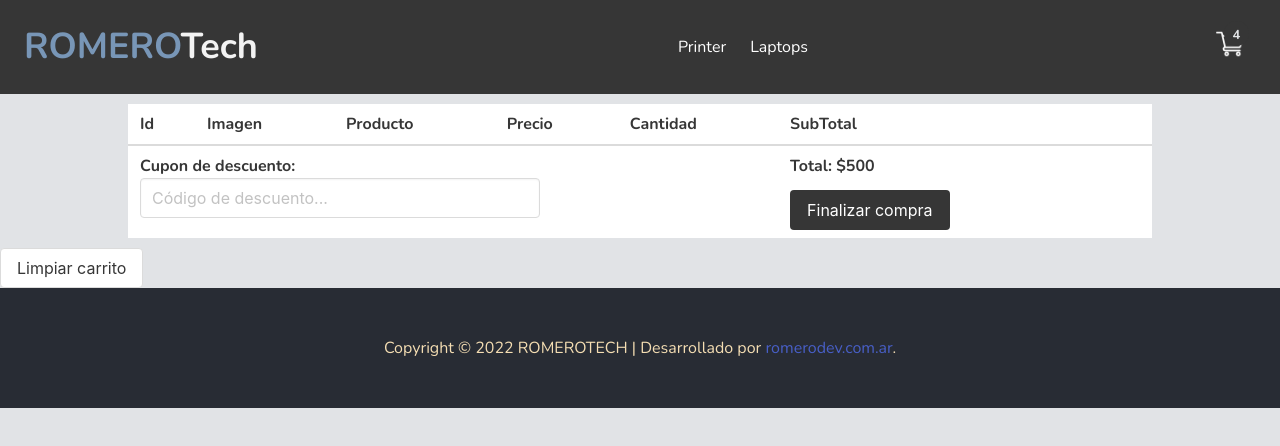
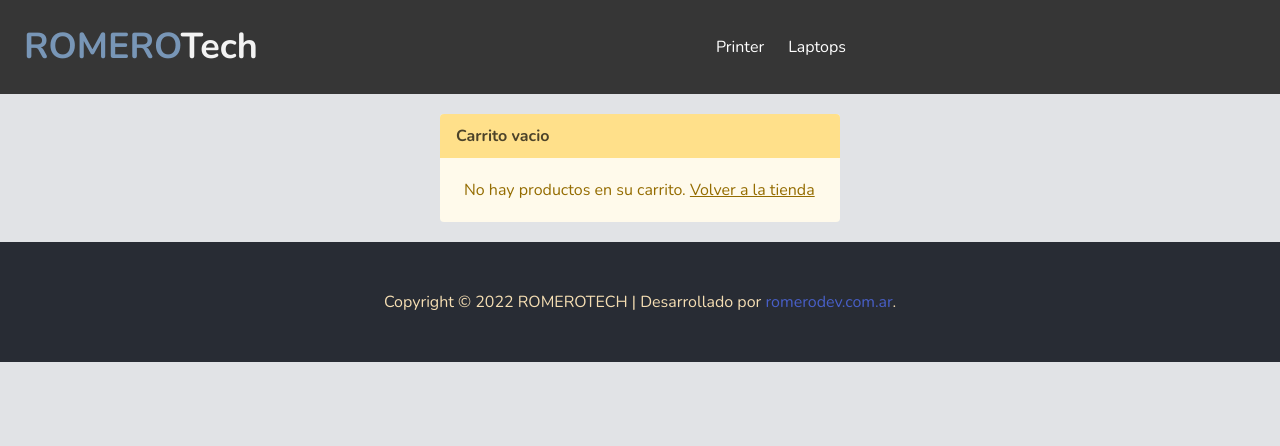
Before and after one commit to romemarce/reactjs-marcelo-romero, a React (Create React App) app: page /cart in a window 1280 px wide. Shown: the top 446 px of the page. Built offline with nearby package versions, Linux system fonts and the light colour scheme.

Commit message:
romerotech-romero

```diff
--- a/src/components/Header/CartWidget.js
+++ b/src/components/Header/CartWidget.js
@@ -2,12 +2,13 @@ import React from "react";
 import cartIcon from "./../../assets/img/cart-icon.png";
 
 const CartWidget = ({ count }) => {
-  count = count>9 ? "9+" : count
-  return (
+  count = count > 9 ? "9+" : count
+  return (<>
     <section className="cart-widget">
       <img src={cartIcon} alt="carrito" />
       <span>{count}</span>
     </section>
+  </>
 
   )
 }
--- a/src/components/Header/NavBar.js
+++ b/src/components/Header/NavBar.js
@@ -1,15 +1,28 @@
-import React from "react"
+import React, { useContext, useEffect } from "react"
 import { useState } from "react";
 import { NavLink } from "react-router-dom"
 import CartWidget from "./CartWidget"
 import Categories from "./Categories"
 
 import listCategories from "./../../assets/data/categories.json";
+import { AllContext } from "../Context/AllContext";
 
 
 const NavBar = () => {
-  const [menu,setMenu] = useState(true)
-  const toggleMenu = () =>{
+  const { cartList } = useContext(AllContext)
+  const { cart } = cartList
+
+  const [cardCount, setCardCount] = useState(0)
+
+  useEffect(() => {
+    let cant = 0;
+    cart.map(e => cant += e.amount)
+
+    setCardCount(cant)
+  }, [cart])
+
+  const [menu, setMenu] = useState(true)
+  const toggleMenu = () => {
     setMenu(!menu)
   }
 
@@ -28,9 +41,11 @@ const NavBar = () => {
       <section className={menu ? "navbar-menu" : "navbar-menu is-active"} >
         <Categories items={listCategories} />
         <section className="navbar-end">
-          <NavLink to="/cart" className="navbar-item mr-5">
-            <CartWidget count={4} />
-          </NavLink>
+          {cardCount > 0 &&
+            <NavLink to="/cart" className="navbar-item mr-5">
+              <CartWidget count={cardCount} />
+            </NavLink>
+          }
         </section>
       </section>
     </nav>
--- a/src/components/pages/CartListContainer.js
+++ b/src/components/pages/CartListContainer.js
@@ -1,15 +1,23 @@
 import React, { useContext } from "react";
+import { Link } from "react-router-dom";
 import { AllContext } from "../Context/AllContext";
 import deleteIcon from "./../../assets/img/delete-icon.png"
+
+
+import ErrorMessage from "./utils/ErrorMessage";
 
 const CartListContainer = () => {
   const { cartList } = useContext(AllContext)
   const { cart, removeItem, clearItems } = cartList
 
+  let totalCarrito = 0
+  if (cart.length > 0) cart.map(e => totalCarrito += e.amount * e.price)
+
   return (
     <main className="contaier">
       <section className="columns is-multiline is-mobile">
         <section className="column is-12">
+          {cart.length > 0 ?
           <table className="table" style={{ width: "100%", maxWidth: "80%", margin: "10px auto" }}>
             <thead>
               <tr>
@@ -19,39 +27,44 @@ const CartListContainer = () => {
                 <th>Precio</th>
                 <th>Cantidad</th>
                 <th>SubTotal</th>
-                <th style={{width: "5%"}}></th>
+                <th style={{ width: "5%" }}></th>
               </tr>
             </thead>
-            <tfoot>
-              <tr>
-                <th colSpan={5}>
-                  Cupon de descuento:
-                  <input style={{ maxWidth: "400px", display: "block" }} className="input" type="text" placeholder="Código de descuento..." />
-                </th>
-                <th>Total: $500
-                  <button className="button mt-3 is-dark" style={{ display: "block" }}>Finalizar compra</button>
-                </th>
-              </tr>
-            </tfoot>
             <tbody>
               {
-                cart && cart.map(({ id, title, price, pictureUrl, amount }) =>
+                cart.map(({ id, title, price, pictureUrl, amount }) =>
                   <tr key={id} className="table-tr">
                     <th>{id}</th>
                     <th><img src={pictureUrl} width="100px" alt={title} /></th>
                     <th>{title}</th>
                     <th>${price}</th>
                     <th>{amount}</th>
-                    <th>${price}</th>
+                    <th>${price * amount}</th>
                     <td>
-                      <img onClick={()=>removeItem(id)} src={deleteIcon} alt="remove" className="pt-5" />
+                      <img onClick={() => removeItem(id)} src={deleteIcon} alt="remove" className="pt-5" />
                     </td>
                   </tr>
                 )
               }
             </tbody>
-          </table>
-          <button className="button" onClick={clearItems}> Limpiar carrito </button>
+            <tfoot>
+              <tr>
+                <th colSpan={2}>
+                  Cupon de descuento:
+                  <input disabled style={{ maxWidth: "400px", display: "block" }} className="input" type="text" placeholder="Código de descuento..." />
+                </th>
+                <th colSpan={3}>
+                  Limpiar carrito:
+                  <button style={{ display: "block" }} className="button" onClick={clearItems}>Vaciar</button>
+                </th>
+                <th colSpan={2}>Total: ${totalCarrito}
+                  <button className="button mt-3 is-dark" style={{ display: "block" }}>Finalizar compra</button>
+                </th>
+              </tr>
+            </tfoot>
+          </table>: <ErrorMessage title="Carrito vacio" message={
+            <p>No hay productos en su carrito. <Link to="/">Volver a la tienda</Link></p>
+          } />}
         </section>
       </section>
     </main>
--- a/src/components/pages/ItemDetail.js
+++ b/src/components/pages/ItemDetail.js
@@ -4,19 +4,24 @@ import ItemCount from "./ItemCount";
 
 const ItemDetail = ({ product }) => {
   const { title, price, pictureUrl, description, stock } = product;
+  const [stockEnable, setStockEnable] = useState(stock)
   const [count, setCount] = useState(1);
 
   const { addItem } = useContext(AllContext).cartList
 
   const handleAddProduct = ()=>{
     addItem( {...product, amount: count} )
-    setCount(1)
+    setStockEnable( stockEnable - count)
+    if(stockEnable - count > 0)
+      setCount(1)
+    else
+      setCount(0)
   }
   const handleClick = (type) => {
-    console.log(type)
+
     switch (type) {
       case "increment":
-        if (count + 1 <= stock) setCount(count + 1);
+        if (count + 1 <= stockEnable) setCount(count + 1);
         else alert("Stock no disponible");
         break;
       case "decrement":
--- a/src/components/pages/ItemDetailContainer.js
+++ b/src/components/pages/ItemDetailContainer.js
@@ -23,7 +23,7 @@ const ItemDetailContainer = () => {
             }
           })
         } else { rej("Error") };
-      }, 2000);
+      }, 1000);
     });
 
   useEffect(() => {
--- a/src/components/pages/ItemListContainer.js
+++ b/src/components/pages/ItemListContainer.js
@@ -29,7 +29,7 @@ const ItemListContainer = () => {
           }
         }
         else { rej("Error") };
-      }, 2000);
+      }, 1000);
     });
 
     listar
```
